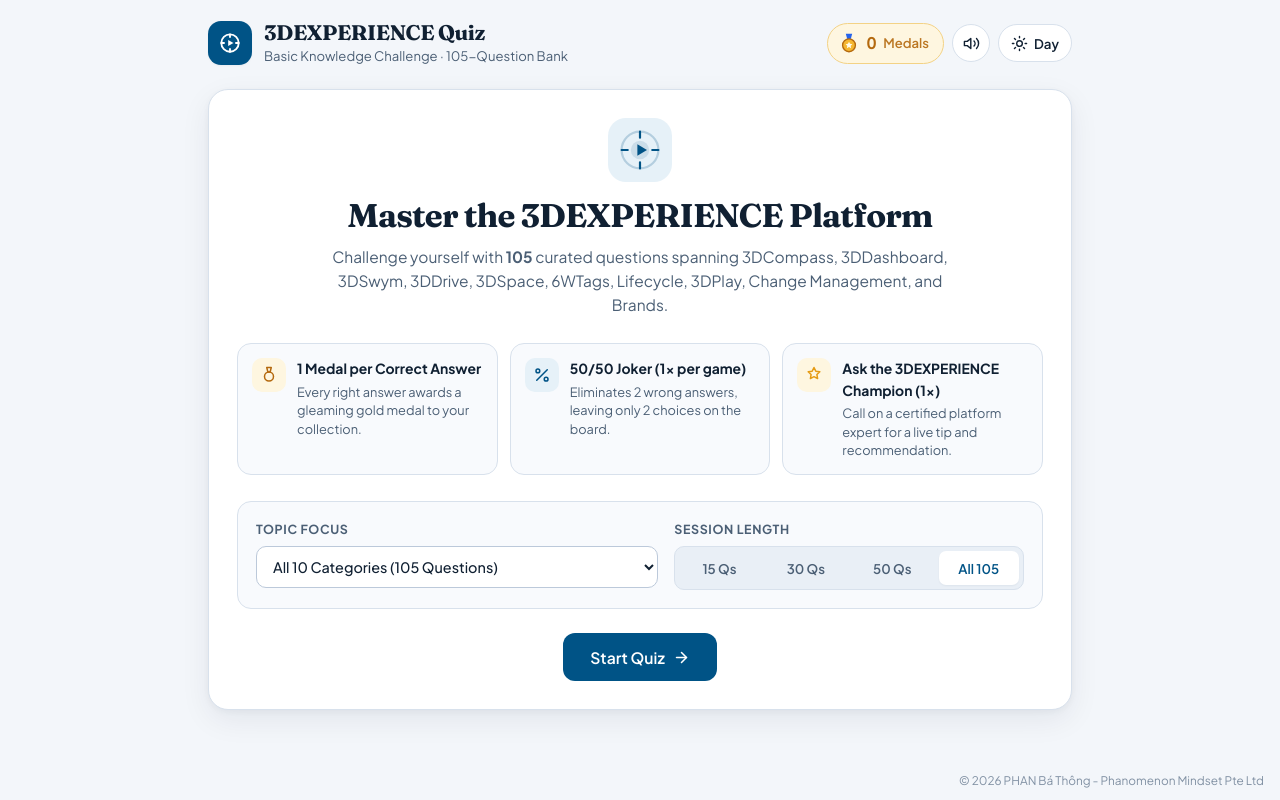
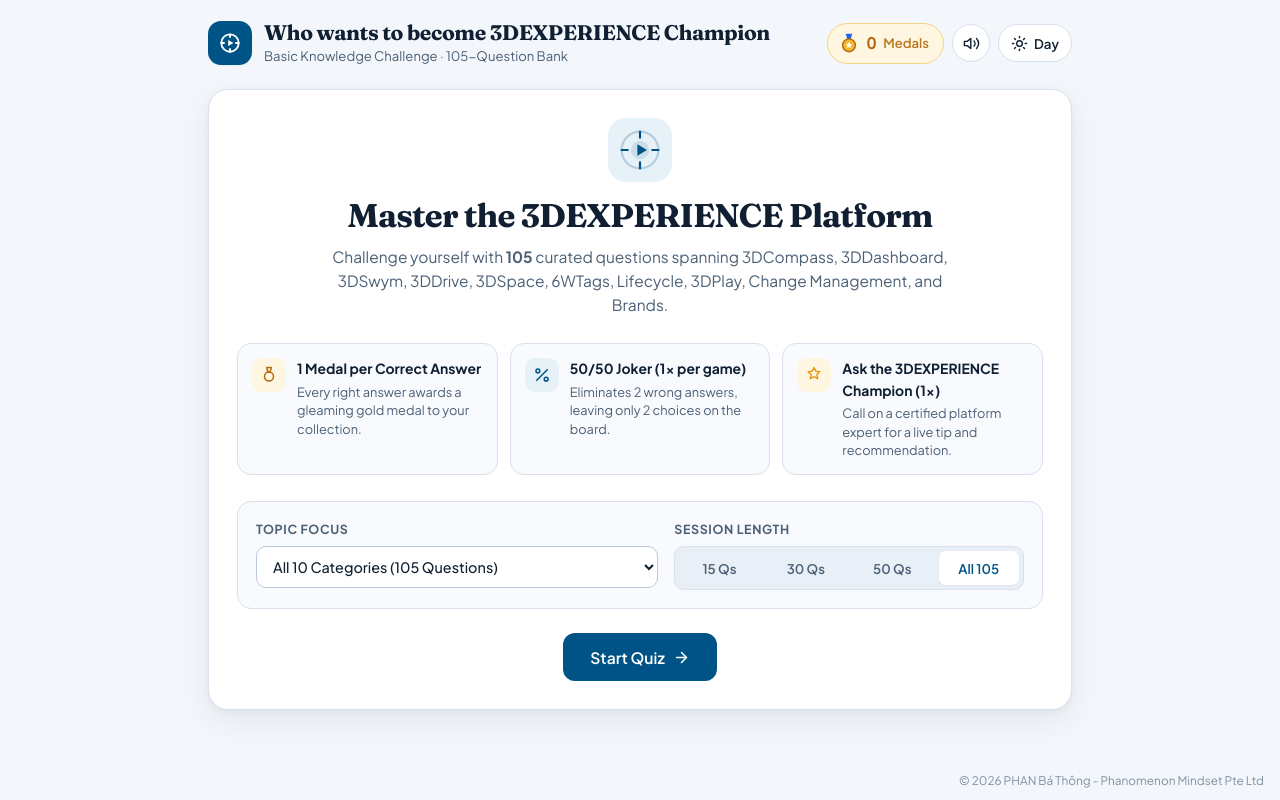
Before and after one commit to phanbt/AGY-Lucky-wheel, a plain HTML site: page 3dexperience-quiz/index.html in a window 1280 px wide. Drawn offline with Linux system fonts and the light colour scheme.

Commit message:
Update quiz title to Who wants to become 3DEXPERIENCE Champion

```diff
--- a/3dexperience-quiz/index.html
+++ b/3dexperience-quiz/index.html
@@ -3,7 +3,7 @@
 <head>
   <meta charset="UTF-8" />
   <meta name="viewport" content="width=device-width, initial-scale=1.0, viewport-fit=cover" />
-  <title>3DEXPERIENCE Basic Knowledge Quiz — 105 Questions</title>
+  <title>Who wants to become 3DEXPERIENCE Champion</title>
   <meta name="description" content="Test your 3DEXPERIENCE platform knowledge across 105 curated questions. Earn a medal for every right answer and use your single-use 50/50 and Ask the 3DEXPERIENCE Champion jokers wisely." />
   <link rel="preconnect" href="https://fonts.googleapis.com" />
   <link rel="preconnect" href="https://fonts.gstatic.com" crossorigin />
@@ -26,7 +26,7 @@
           </svg>
         </div>
         <div class="brand-text">
-          <h1 class="brand-title">3DEXPERIENCE Quiz</h1>
+          <h1 class="brand-title">Who wants to become 3DEXPERIENCE Champion</h1>
           <p class="brand-subtitle">Basic Knowledge Challenge &middot; 105-Question Bank</p>
         </div>
       </div>
```
